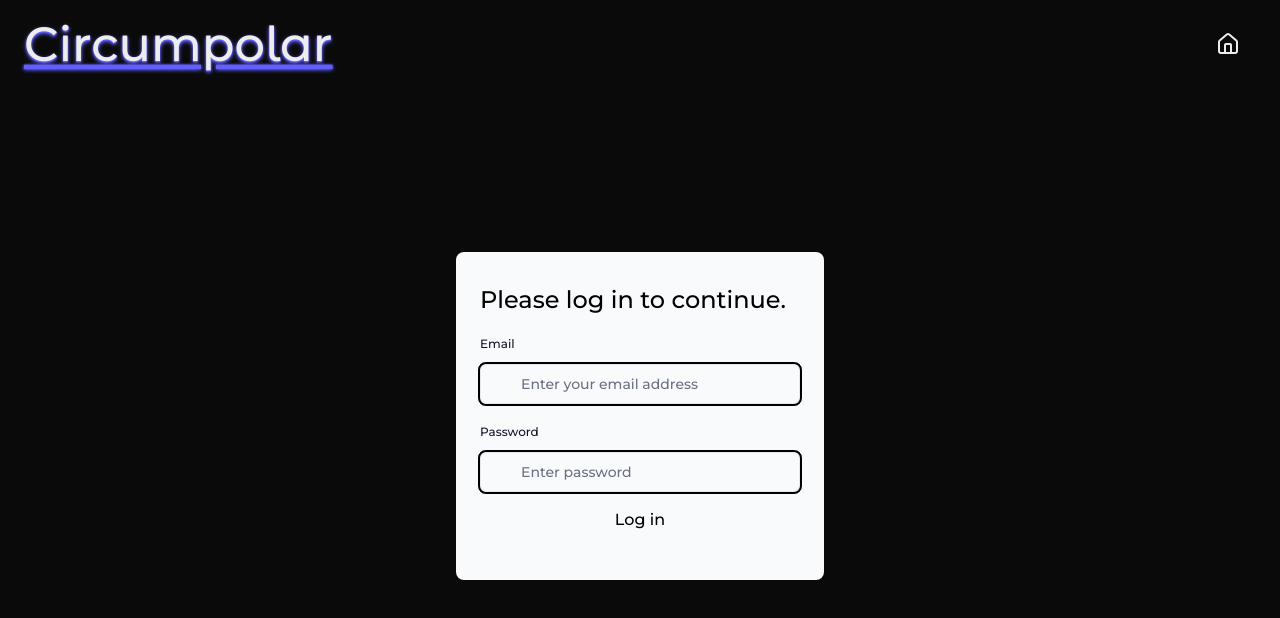
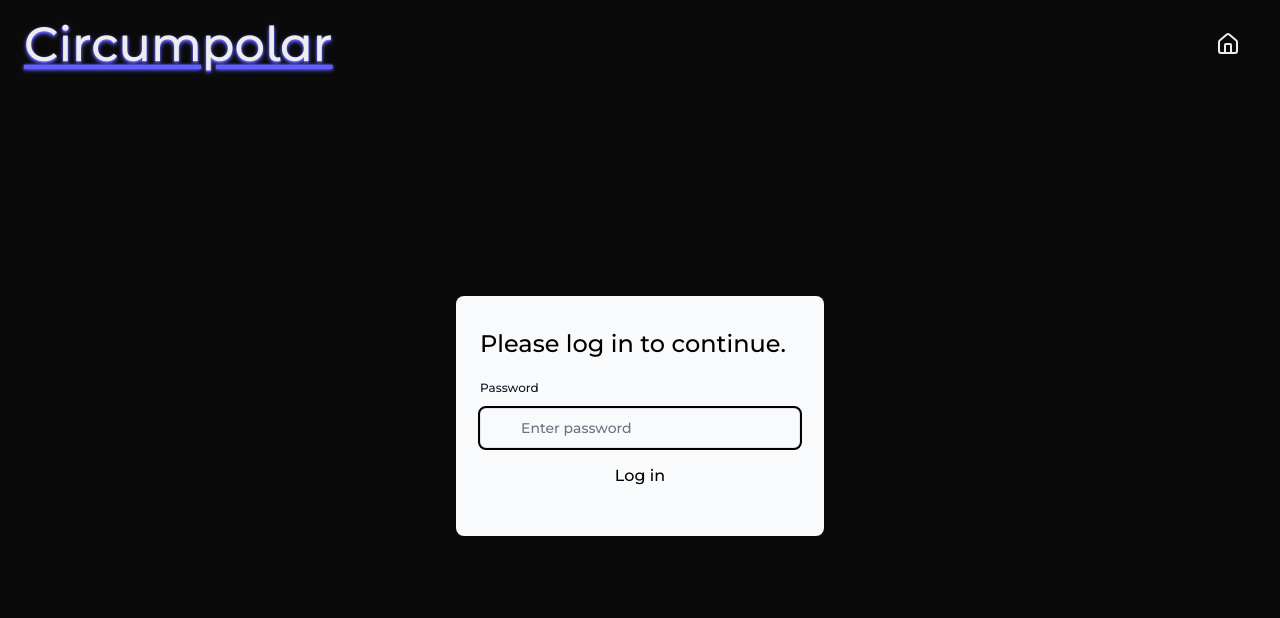
Before and after one commit to noctyris/asteryon, a Next.js app: page /login in a window 1280 px wide. Shown: the top 618 px of the page. Built offline with nearby package versions, Linux system fonts and the light colour scheme; no server answers.

Commit message:
Hide email input field and set a default read-only value in login form

```diff
--- a/src/components/login-form.tsx
+++ b/src/components/login-form.tsx
@@ -19,7 +19,7 @@ export default function LoginForm() {
           Please log in to continue.
         </h1>
         <div className="w-full">
-          <div>
+          <div className='hidden'>
             <label
               className="mb-3 mt-5 block text-xs font-medium text-gray-900"
               htmlFor="email"
@@ -30,9 +30,9 @@ export default function LoginForm() {
               <input
                 className="peer block w-full rounded-md border border-gray-200 py-[9px] pl-10 text-sm outline-2 placeholder:text-gray-500"
                 id="email"
-                type="email"
                 name="email"
-                placeholder="Enter your email address"
+                value="admin@nextmail.com"
+                readOnly
                 required
               />
             </div>
```
Also changed, not shown: 1 other file (tests, documents, lock files or other folders).
